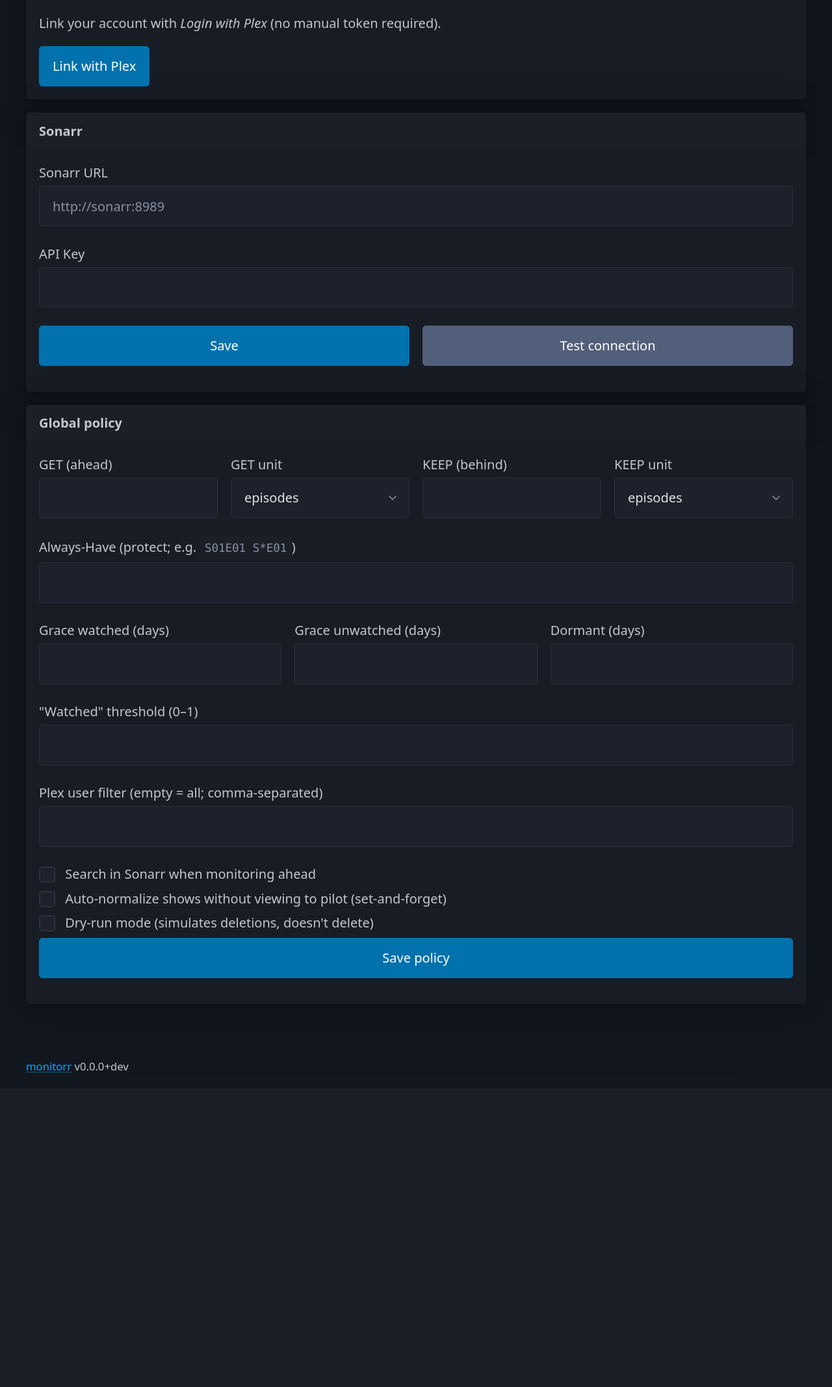
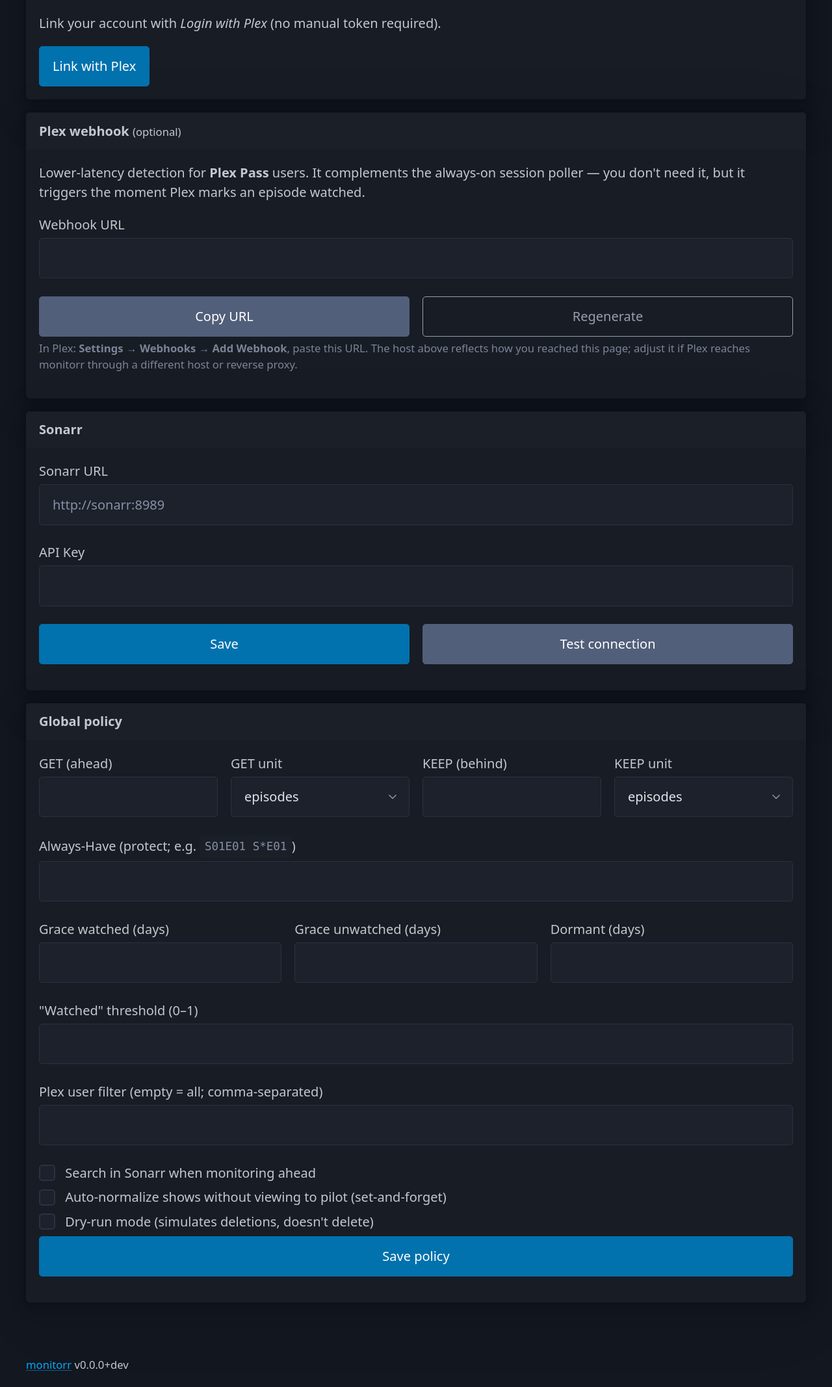
Before and after one commit to maxlainz/monitorr, a FastAPI app: template src/monitorr/web/templates/settings.html in a window 1280 px wide. Shown: the part 271-2405 px from the top of the page at 65% size. Before the commit the page ends 1921 px from the top, so only its background shows below. Run offline with FastAPI, Linux system fonts and the light colour scheme; the template is opened without the code that fills it, so the values that code supplies are empty; parts of the project's set-up code (start-up, migrations or seed data) failed here and were passed over.

Commit message:
feat(webhook): make the Plex webhook configurable from the UI
The media.scrobble webhook worked but was undiscoverable: the secret only
existed as MONITORR_WEBHOOK_SECRET (empty by default, so silently off) and the
URL had to be hand-crafted, with nothing about it in the UI.

- Auto-generate the secret (secrets.token_urlsafe) and store it in SQLite;
  get_or_create_webhook_secret() creates it on first access. The env var
  becomes an optional override to pin the secret across instances.
- Settings → Plex webhook: show the ready-to-copy URL with Copy and Regenerate.
- Harden the endpoint with secrets.compare_digest and apply the same Plex
  user_filter as the poller (filtered users return {"status":"filtered"}).
- Tests: valid-secret happy path, user-filter rejection, URL surfaced in
  Settings, parser extracts the account; keep the bad-secret rejection.
- Docs: README, .env.example, .claude/plex.md, architecture.md, CHANGELOG.

Co-Authored-By: Claude Opus 4.8 <noreply@anthropic.com>

```diff
--- a/src/monitorr/constants.py
+++ b/src/monitorr/constants.py
@@ -18,3 +18,4 @@ POLICY = "policy"
 DRY_RUN = "dry_run"
 WATCHED_THRESHOLD = "watched_threshold"
 USER_FILTER = "plex_user_filter"
+WEBHOOK_SECRET = "webhook_secret"
--- a/src/monitorr/web/templates/settings.html
+++ b/src/monitorr/web/templates/settings.html
@@ -15,6 +15,36 @@
     <button hx-post="/plex/link" hx-target="#plex-link" hx-swap="outerHTML">Link with Plex</button>
     <div id="plex-link"></div>
   {% endif %}
+</article>
+
+<article>
+  <header><strong>Plex webhook</strong> <small>(optional)</small></header>
+  <p>
+    Lower-latency detection for <strong>Plex Pass</strong> users. It complements the always-on
+    session poller — you don't need it, but it triggers the moment Plex marks an episode watched.
+  </p>
+  <label>Webhook URL
+    <input type="text" id="webhook-url" value="{{ webhook_url }}" readonly />
+  </label>
+  <div class="grid">
+    <button type="button" class="secondary"
+            onclick="navigator.clipboard.writeText(document.getElementById('webhook-url').value);this.textContent='Copied!'">
+      Copy URL
+    </button>
+    {% if webhook_pinned_by_env %}
+      <small>🔒 Pinned by <code>MONITORR_WEBHOOK_SECRET</code></small>
+    {% else %}
+      <form method="post" action="/webhook/regenerate"
+            onsubmit="return confirm('Generate a new secret? The current URL will stop working.')">
+        <button type="submit" class="secondary outline">Regenerate</button>
+      </form>
+    {% endif %}
+  </div>
+  <small>
+    In Plex: <strong>Settings → Webhooks → Add Webhook</strong>, paste this URL.
+    The host above reflects how you reached this page; adjust it if Plex reaches monitorr through
+    a different host or reverse proxy.
+  </small>
 </article>
 
 <article>
```
Also changed, not shown: src/monitorr/plex/webhook.py (+36 -0 lines), src/monitorr/web/routes.py (+27 -3 lines), tests/test_app.py (+77 -0 lines), .claude/architecture.md, .claude/plex.md, CHANGELOG.md, README.md, 2 other files.
